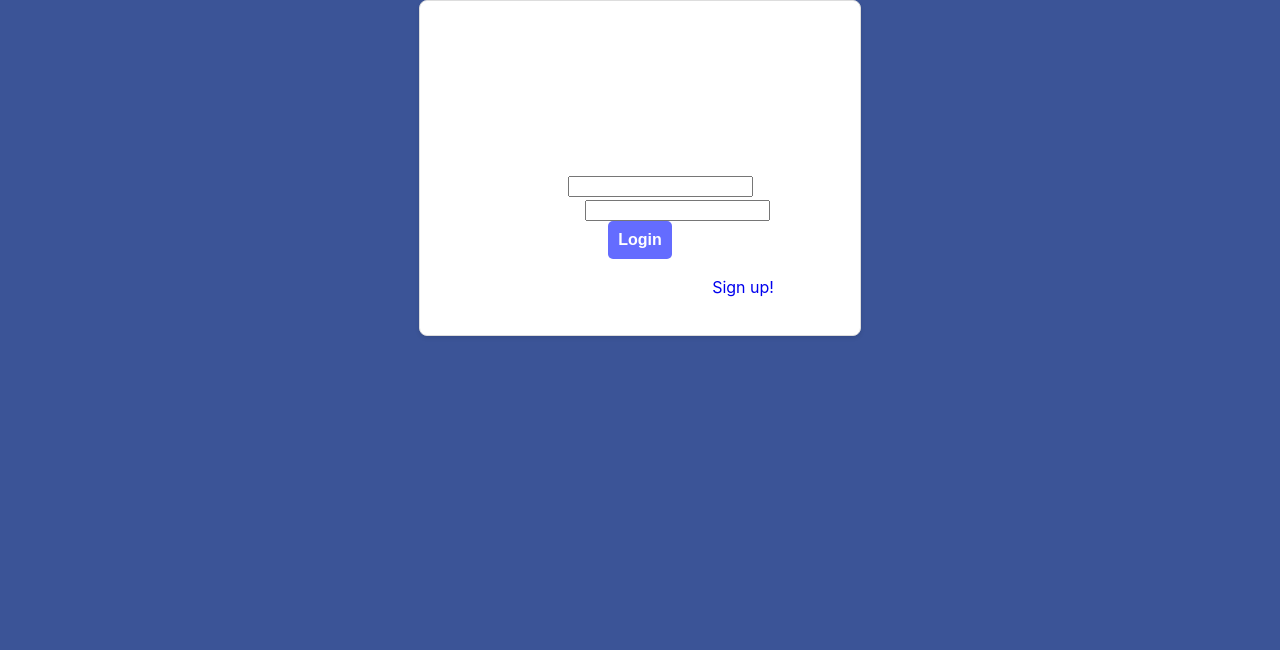
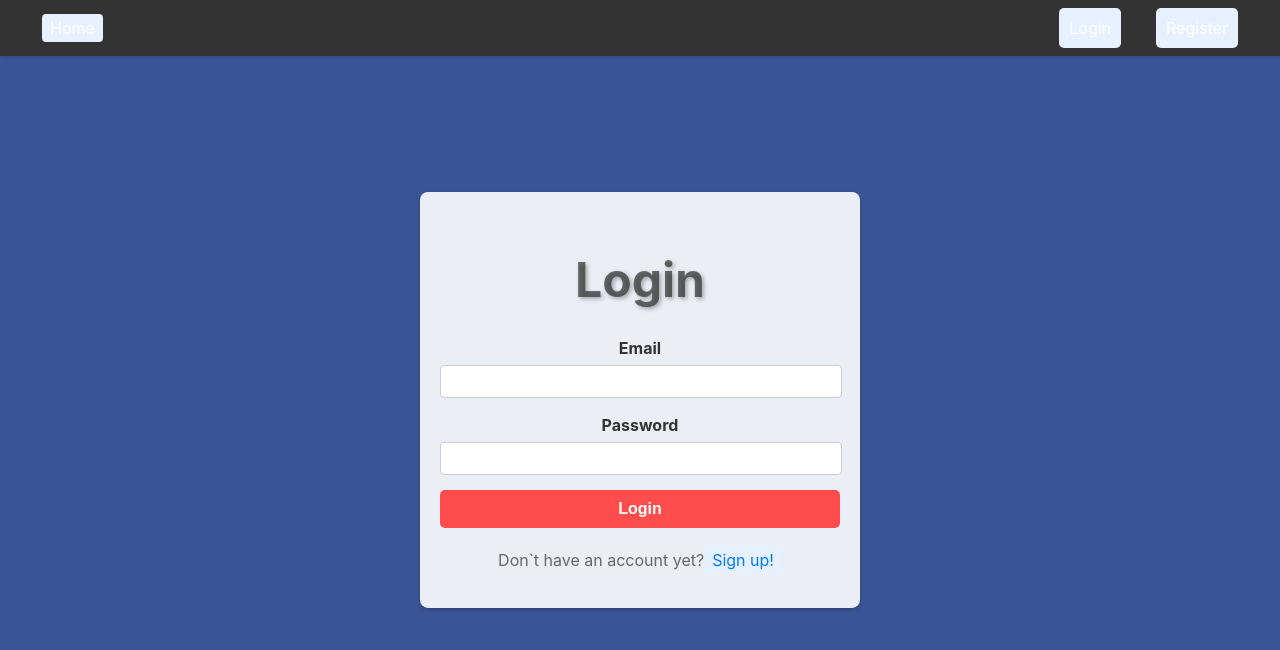
Before and after one commit to ViktoriiaKN/goit-react-hw-08, a React (Vite) app: page /login in a window 1280 px wide. Shown: the top 650 px of the page. Built offline with nearby package versions, Linux system fonts and the light colour scheme.

Commit message:
styles in process

```diff
--- a/package.json
+++ b/package.json
@@ -11,6 +11,7 @@
   },
   "dependencies": {
     "@reduxjs/toolkit": "^2.2.7",
+    "animate.css": "^4.1.1",
     "axios": "^1.7.4",
     "formik": "^2.4.6",
     "react": "^18.3.1",
--- a/src/App.jsx
+++ b/src/App.jsx
@@ -23,14 +23,20 @@ const App = () => {
   return !isRefreshing ? (
     <Router>
       <Routes>
+        <Route path="/" element={<Layout />}>
+          {/* Ці маршрути тепер всередині Layout, тому AppBar буде завжди присутній */}
+          <Route index element={<HomePage />} />
           <Route
-          path="/login"
+            path="login"
             element={
-            <RestrictedRoute redirectTo="/contacts" component={<LoginPage />} />
+              <RestrictedRoute
+                redirectTo="/contacts"
+                component={<LoginPage />}
+              />
             }
           />
           <Route
-          path="/register"
+            path="register"
             element={
               <RestrictedRoute
                 redirectTo="/contacts"
@@ -38,16 +44,13 @@ const App = () => {
               />
             }
           />
-        <Route path="*" element={<NotFoundPage />} />
-
-        <Route path="/" element={<Layout />}>
-          <Route index element={<HomePage />} />
           <Route
-            path="/contacts"
+            path="contacts"
             element={
               <PrivateRoute redirectTo="/login" component={<ContactsPage />} />
             }
           />
+          <Route path="*" element={<NotFoundPage />} />
         </Route>
       </Routes>
     </Router>
--- a/src/index.css
+++ b/src/index.css
@@ -2,7 +2,7 @@ body {
   margin: 0;
   font-family: Inter, system-ui, Avenir, Helvetica, Arial, sans-serif;
   line-height: 1.5;
-  background-color: #3b5497;
+  background-color: #3b5497; /* Змінений колір фону */
   color: rgba(255, 255, 255, 0.87);
   display: flex;
   flex-direction: column;
@@ -12,12 +12,29 @@ body {
 
 a {
   text-decoration: none;
+  color: #007bff; /* Основний колір для посилань */
+  transition: color 0.3s, background-color 0.3s;
+  padding: 4px 8px;
+  border-radius: 4px;
+}
+
+a:hover {
+  color: #fff; /* Білий текст при ховері */
+  background-color: #0056b3; /* Фон при ховері */
+}
+
+ul,
+ol {
+  list-style: none;
+  padding: 0; /* Додаємо padding для коректного відображення списків */
+  margin: 0; /* Додаємо margin для коректного відображення списків */
 }
 
 h1 {
   font-size: 3em;
   margin-bottom: 1em;
-  color: #fff;
+  color: #fff; /* Білий текст */
+  text-shadow: 2px 2px 4px rgba(0, 0, 0, 0.3); /* Додаємо тінь для тексту */
 }
 
 button {
@@ -26,12 +43,13 @@ button {
   padding: 0.6em 1.2em;
   font-size: 1em;
   font-weight: 500;
-  background-color: #1a1a1a;
+  background-color: #646cff; /* Змінено на основний колір теми */
+  color: #fff;
   cursor: pointer;
   transition: background-color 0.3s, transform 0.3s;
 }
 
 button:hover {
-  background-color: #333;
+  background-color: #535bf2; /* Темніший колір при ховері */
   transform: scale(1.05);
 }
--- a/src/pages/HomePage/HomePage.jsx
+++ b/src/pages/HomePage/HomePage.jsx
@@ -1,7 +1,11 @@
+import "animate.css";
+import s from "./HomePage.module.css";
+
 const HomePage = () => {
   return (
-    <div>
-      <h1>Task manager welcome page</h1>4
+    <div className={`animate__animated animate__fadeIn ${s.homePage}`}>
+      <h1 className={s.title}>Contacts Book</h1>
+      <p className={s.subtitle}>Welcome to your personal contacts manager.</p>
     </div>
   );
 };
--- a/src/pages/HomePage/HomePage.module.css
+++ b/src/pages/HomePage/HomePage.module.css
@@ -0,0 +1,34 @@
+.homePage {
+  display: flex;
+  flex-direction: column;
+  align-items: center;
+  justify-content: center;
+  height: 100vh;
+  background: linear-gradient(135deg, #3b5497, #6a8dff);
+  color: #fff;
+  text-align: center;
+}
+
+.title {
+  font-size: 3rem;
+  margin-bottom: 0.5rem;
+  text-shadow: 2px 2px 4px rgba(0, 0, 0, 0.3);
+}
+
+.subtitle {
+  font-size: 1.5rem;
+  margin-top: 0;
+  text-shadow: 1px 1px 3px rgba(0, 0, 0, 0.2);
+  animation: subtitleAnimation 2s ease-in-out infinite alternate;
+}
+
+@keyframes subtitleAnimation {
+  from {
+    opacity: 0.7;
+    transform: translateY(-10px);
+  }
+  to {
+    opacity: 1;
+    transform: translateY(0);
+  }
+}
--- a/src/pages/LoginPage/LoginPage.jsx
+++ b/src/pages/LoginPage/LoginPage.jsx
@@ -33,7 +33,7 @@ const LoginPage = () => {
 
   return (
     <div className={s.loginContainer}>
-      <h1>Login</h1>
+      <h1 className={s.login}>Login</h1>
       <Formik
         initialValues={initialValues}
         validationSchema={validationSchema}
@@ -61,7 +61,7 @@ const LoginPage = () => {
           <button type="submit" className={s.submitButton}>
             Login
           </button>
-          <p>
+          <p className={s.linkTo}>
             Don`t have an account yet?<Link to="/register">Sign up!</Link>
           </p>
           {error && <p className={s.error}>{error}</p>}
--- a/src/pages/LoginPage/LoginPage.module.css
+++ b/src/pages/LoginPage/LoginPage.module.css
@@ -1,21 +1,62 @@
 .loginContainer {
+  position: absolute;
+  top: 50%;
+  left: 50%;
+  transform: translate(-50%, -50%);
   display: flex;
   flex-direction: column;
   align-items: center;
-  max-width: 400px;
-  margin: 0 auto;
+  justify-content: center;
+  width: 400px;
   padding: 20px;
-  border: 1px solid #ddd;
   border-radius: 8px;
-  background-color: #fff;
-  box-shadow: 0 2px 4px rgba(0, 0, 0, 0.1);
+  background: rgba(255, 255, 255, 0.9); /* Фон у стилі HomePage */
+  color: #fff;
+  box-shadow: 0 2px 4px rgba(0, 0, 0, 0.2); /* Тінь для форми */
+}
+
+.login {
+  margin-bottom: 20px;
+  font-size: 2rem;
+  color: #333333b8;
+  text-shadow: 2px 2px 4px rgba(0, 0, 0, 0.3);
+  font-size: 3em;
+}
+
+.formContainer {
+  display: flex;
+  flex-direction: column;
+  width: 100%;
+}
+
+.formField {
+  margin-bottom: 15px;
+}
+
+label {
+  display: block;
+  margin-bottom: 5px;
+  font-weight: bold;
+  color: #333; /* Білий текст */
+}
+
+.inputField {
+  width: calc(100% - 16px);
+  padding: 8px;
+  border-radius: 4px;
+  border: 1px solid #ccc;
+}
+
+.errorMessage {
+  color: red;
+  font-size: 12px;
 }
 
 .submitButton {
   padding: 10px;
   font-weight: bold;
-  background-color: #646cff;
-  color: white;
+  background-color: #ff4d4d;
+  color: #fff;
   border: none;
   border-radius: 5px;
   cursor: pointer;
@@ -23,6 +64,33 @@
 }
 
 .submitButton:hover {
-  background-color: #535bf2;
+  background-color: #ff1a1a;
   transform: scale(1.05);
 }
+
+p {
+  color: #fff;
+  margin-top: 15px;
+  font-size: 1rem;
+}
+
+a {
+  color: #007bff;
+  background-color: #e7f0ff;
+  border-radius: 4px;
+  padding: 4px 8px;
+  text-decoration: none;
+  transition: background-color 0.3s, color 0.3s;
+}
+
+a:hover {
+  background-color: #0056b3;
+  color: #fff;
+  text-decoration: underline;
+}
+
+.linkTo {
+  color: #333333b8;
+  margin-top: 20px;
+  font-size: 1rem;
+}
--- a/src/pages/RegistrationPage/RegistrationPage.module.css
+++ b/src/pages/RegistrationPage/RegistrationPage.module.css
@@ -4,38 +4,44 @@
   align-items: center;
   justify-content: center;
   height: 100vh;
-  background-color: #f0f0f0;
+  background: linear-gradient(
+    135deg,
+    #3b5497,
+    #6a8dff
+  ); /* Фон у стилі HomePage */
+  color: #fff; /* Білий текст */
 }
 
 .title {
   margin-bottom: 20px;
   font-size: 2rem;
-  color: #333;
+  color: #fff; /* Білий текст */
+  text-shadow: 2px 2px 4px rgba(0, 0, 0, 0.3); /* Додавання тіні для тексту */
 }
 
 .form {
   display: flex;
   flex-direction: column;
   width: 350px;
-  background-color: #fff;
+  background-color: rgba(255, 255, 255, 0.9); /* Прозорий білий фон */
   padding: 20px;
-  border-radius: 5px;
-  box-shadow: 0 0 10px rgba(0, 0, 0, 0.1);
+  border-radius: 8px;
+  box-shadow: 0 0 10px rgba(0, 0, 0, 0.2); /* Тінь для форми */
 }
 
 .formGroup {
-  margin-bottom: 15px; /* Збільшене відступ для кращого вигляду */
+  margin-bottom: 15px;
 }
 
 .label {
   display: block;
   margin-bottom: 5px;
   font-weight: bold;
-  color: #333;
+  color: #333; /* Темно-сірий колір тексту */
 }
 
 .input {
-  width: calc(100% - 16px); /* Виправлено відступ */
+  width: calc(100% - 16px);
   padding: 8px;
   border-radius: 4px;
   border: 1px solid #ccc;
@@ -59,30 +65,32 @@
   padding: 10px;
   border-radius: 5px;
   cursor: pointer;
-  width: 80%;
+  width: 100%;
+  transition: background-color 0.3s, transform 0.3s;
 }
 
 .button:hover {
   background-color: #ff1a1a;
+  transform: scale(1.05);
 }
 
 .linkTo {
-  color: #333;
-  margin-top: 20px; /* Додаємо відступ */
-  font-size: 1rem; /* Збільшений розмір шрифту */
+  color: #333333b8;
+  margin-top: 20px;
+  font-size: 1rem;
 }
 
 .signIn {
-  color: #007bff; /* Основний колір для посилання */
-  background-color: #e7f0ff; /* Легкий фон для привернення уваги */
-  border-radius: 4px; /* Краї для фону */
-  padding: 4px 8px; /* Відступи для кнопки */
-  text-decoration: none; /* Прибираємо підкреслення */
-  transition: background-color 0.3s, color 0.3s; /* Плавний перехід для ховера */
+  color: #007bff;
+  background-color: #e7f0ff;
+  border-radius: 4px;
+  padding: 4px 8px;
+  text-decoration: none;
+  transition: background-color 0.3s, color 0.3s;
 }
 
 .signIn:hover {
-  background-color: #0056b3; /* Темніший фон при ховері */
-  color: #fff; /* Білий текст при ховері */
-  text-decoration: underline; /* Підкреслення при ховері для кращого ефекту */
+  background-color: #0056b3;
+  color: #fff;
+  text-decoration: underline;
 }
```
Also changed, not shown: 1 other file (tests, documents, lock files or other folders). Lines whose indentation alone changed are shown as unchanged.
